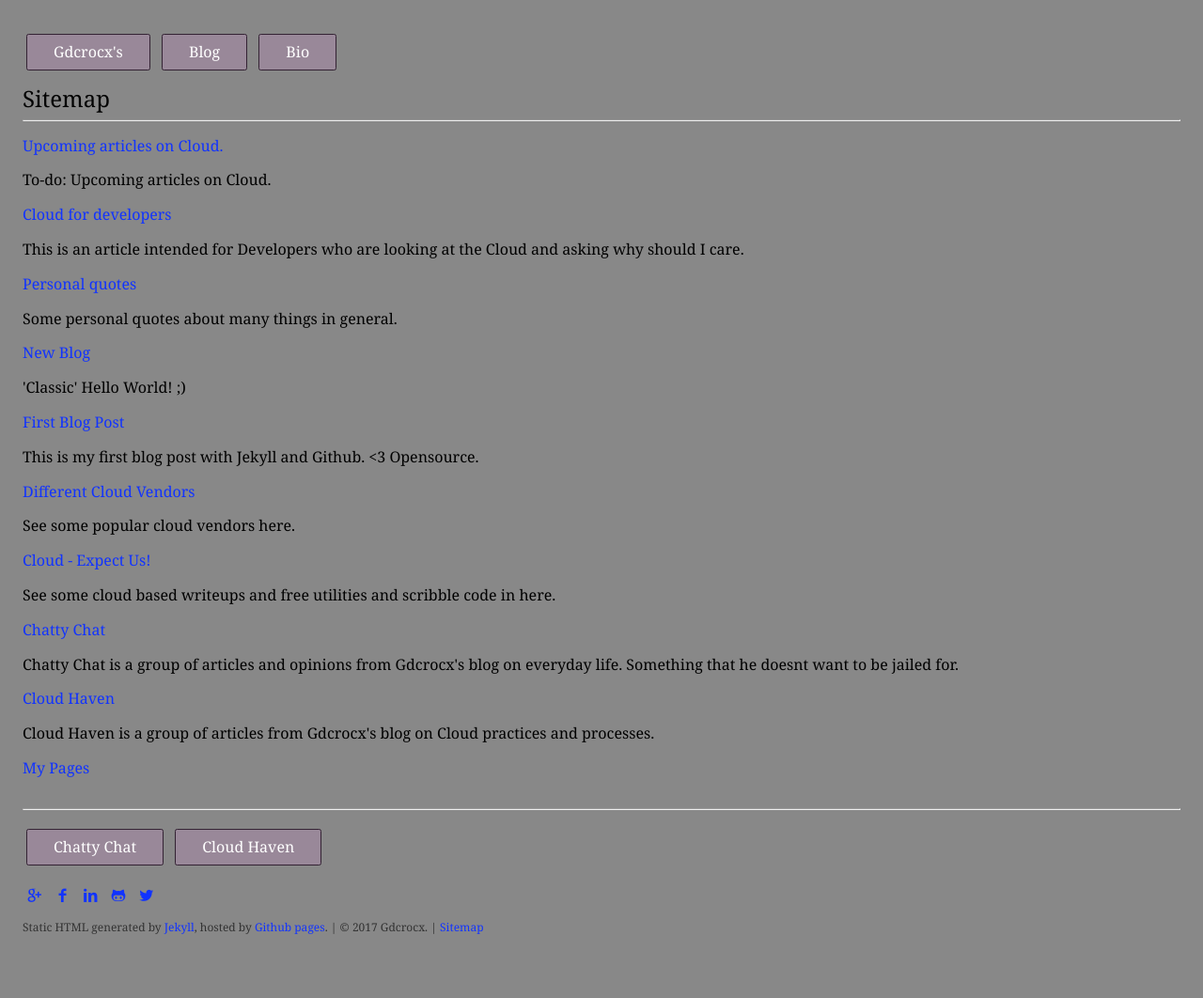
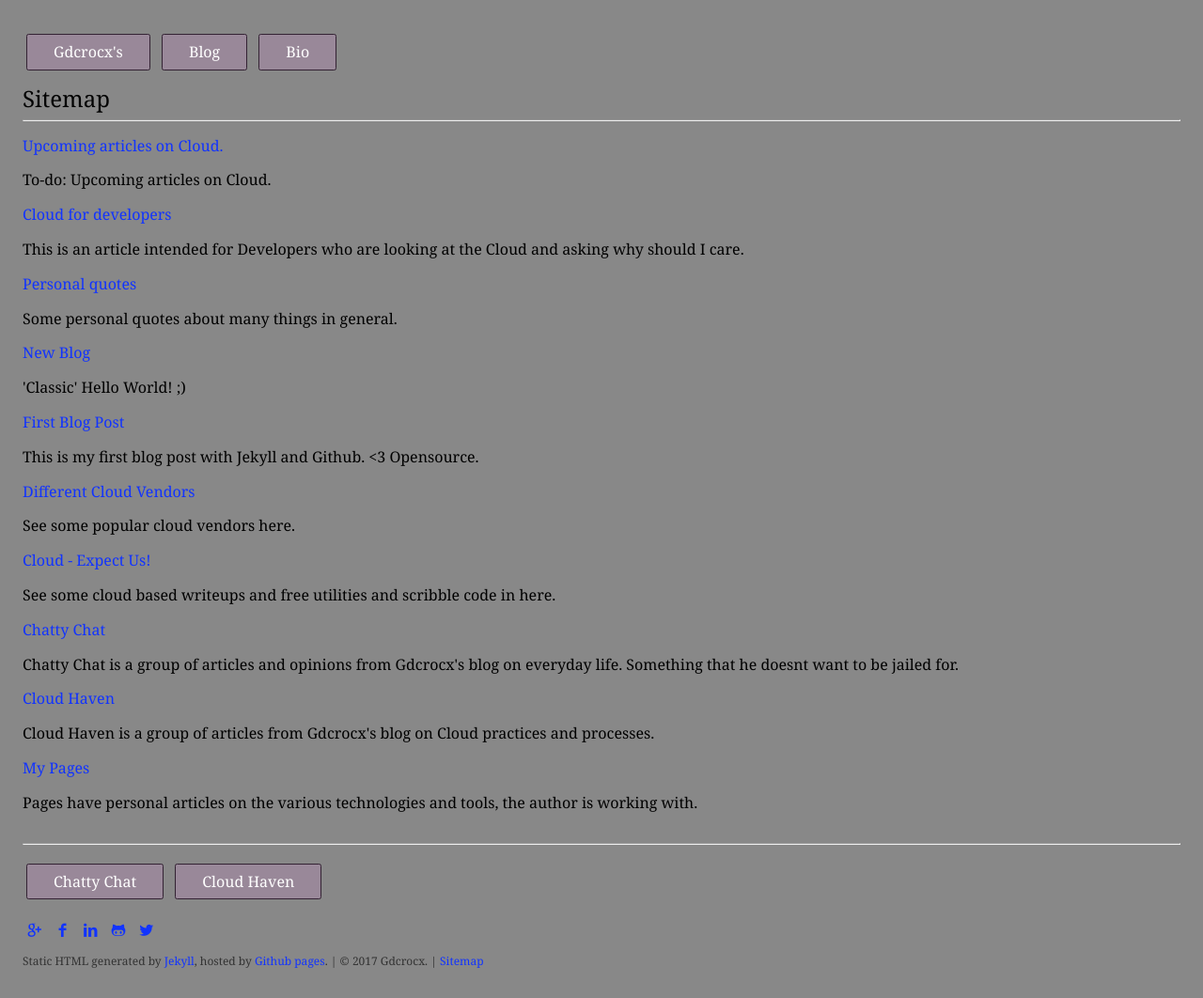
Before and after one commit to georgepiuschettupuzha/georgepiuschettupuzha.github.io, a Jekyll site: the page built from sitemap.html, in a window 1280 px wide. Shown: the whole page at 94% size. Built offline with Jekyll 4.4.1, drawn with Linux system fonts in a browser that asks for light colours; before the commit the page ends 1025 px from its top, so only the background shows below that.

Commit message:
Added more meta for the pages page

```diff
--- a/pages/index.html
+++ b/pages/index.html
@@ -1,6 +1,10 @@
 ---
 layout: pagelayout
 title: "My Pages"
+meta: "Pages have personal articles on the various technologies and tools, the author is working with."
+author: "George Davis"
+source: "Personal writing"
+category: "page"
 priority: 0.8
 changefreq: weekly
 ---
```
